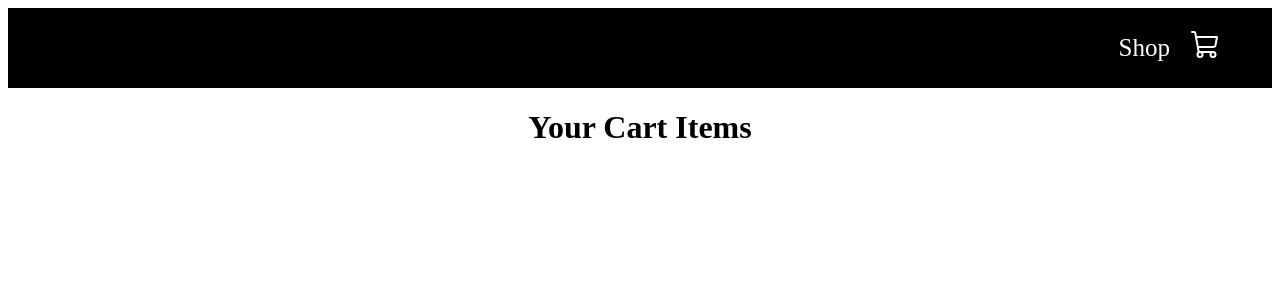
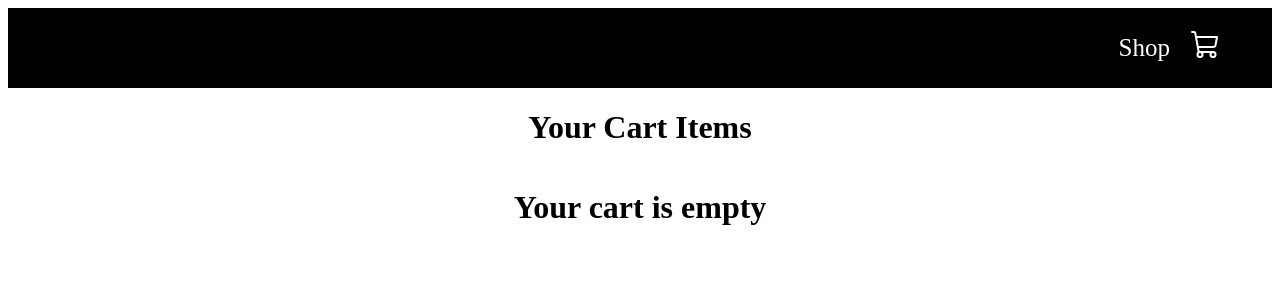
Before and after one commit to BamithaEkanayake/react-shopping-cart, a React app: page /cart in a window 1280 px wide. Shown: the top 300 px of the page. Built offline with nearby package versions, Linux system fonts and the light colour scheme; the HTML template or start-up script is replaced by a standard one.

Commit message:
subtotal and navigation

```diff
--- a/src/context/shop-context.jsx
+++ b/src/context/shop-context.jsx
@@ -15,6 +15,17 @@ const getDefaultCart = () => {
 export const ShopContextProvider = (props) => {
   const [cartItems, setCartItems] = useState(getDefaultCart());
 
+  const getTotalCartAmount = () => {
+    let totalAmount = 0;
+    for (const item in cartItems) {
+      if (cartItems[item] > 0) {
+        let itemInfo = PRODUCTS.find((product) => product.id === Number(item));
+        totalAmount += cartItems[item] * itemInfo.price;
+      }
+    }
+    return totalAmount;
+  };
+
   const addToCart = (itemId) => {
     setCartItems((prev) => ({ ...prev, [itemId]: prev[itemId] + 1 }));
   };
@@ -23,7 +34,17 @@ export const ShopContextProvider = (props) => {
     setCartItems((prev) => ({ ...prev, [itemId]: prev[itemId] - 1 }));
   };
 
-  const contextValue = { cartItems, addToCart, removeFromCart };
+  const updateCartItemAmount = (newAmount, itemId) => {
+    setCartItems((prev) => ({ ...prev, [itemId]: newAmount }));
+  };
+
+  const contextValue = {
+    cartItems,
+    addToCart,
+    removeFromCart,
+    updateCartItemAmount,
+    getTotalCartAmount,
+  };
 
   // console.log(cartItems);
 
--- a/src/pages/cart/cart-item.jsx
+++ b/src/pages/cart/cart-item.jsx
@@ -1,5 +1,11 @@
+import { useContext } from "react";
+import { ShopContext } from "../../context/shop-context";
+import "./cart.css";
+
 export const CartItem = (props) => {
-  const { productName, price, productImage } = props.data;
+  const { id, productName, price, productImage } = props.data;
+  const { cartItems, addToCart, removeFromCart, updateCartItemAmount } =
+    useContext(ShopContext);
 
   return (
     <div className="cartItem">
@@ -9,6 +15,14 @@ export const CartItem = (props) => {
           <b>{productName}</b>
         </p>
         <p>${price.toFixed(2)}</p>
+        <div className="countHandler">
+          <button onClick={() => removeFromCart(id)}>-</button>
+          <input
+            value={cartItems[id]}
+            onChange={(e) => updateCartItemAmount(Number(e.target.value), id)}
+          />
+          <button onClick={() => addToCart(id)}>+</button>
+        </div>
       </div>
     </div>
   );
--- a/src/pages/cart/cart.css
+++ b/src/pages/cart/cart.css
@@ -24,7 +24,7 @@
 
 .cartItem .description {
   width: 100%;
-  font-size: 30px;
+  font-size: 20px;
   margin-left: 10px;
 }
 
--- a/src/pages/cart/cart.jsx
+++ b/src/pages/cart/cart.jsx
@@ -3,9 +3,14 @@ import { ShopContext } from "../../context/shop-context";
 import { useContext } from "react";
 import { CartItem } from "./cart-item";
 import "./cart.css";
+import { useNavigate } from "react-router-dom";
 
 export const Cart = () => {
-  const { cartItems } = useContext(ShopContext);
+  const { cartItems, getTotalCartAmount } = useContext(ShopContext);
+
+  const totalAmount = getTotalCartAmount();
+  const navigate = useNavigate();
+
   return (
     <div className="cart">
       <div>
@@ -18,6 +23,15 @@ export const Cart = () => {
           }
         })}
       </div>
+      {totalAmount > 0 ? (
+        <div className="checkout">
+          <p>Subtotal Amount: ${totalAmount.toFixed(2)}</p>
+          <button> Checkout </button>
+          <button onClick={() => navigate("/")}> Continue Shopping </button>
+        </div>
+      ) : (
+        <h1>Your cart is empty</h1>
+      )}
     </div>
   );
 };
```
